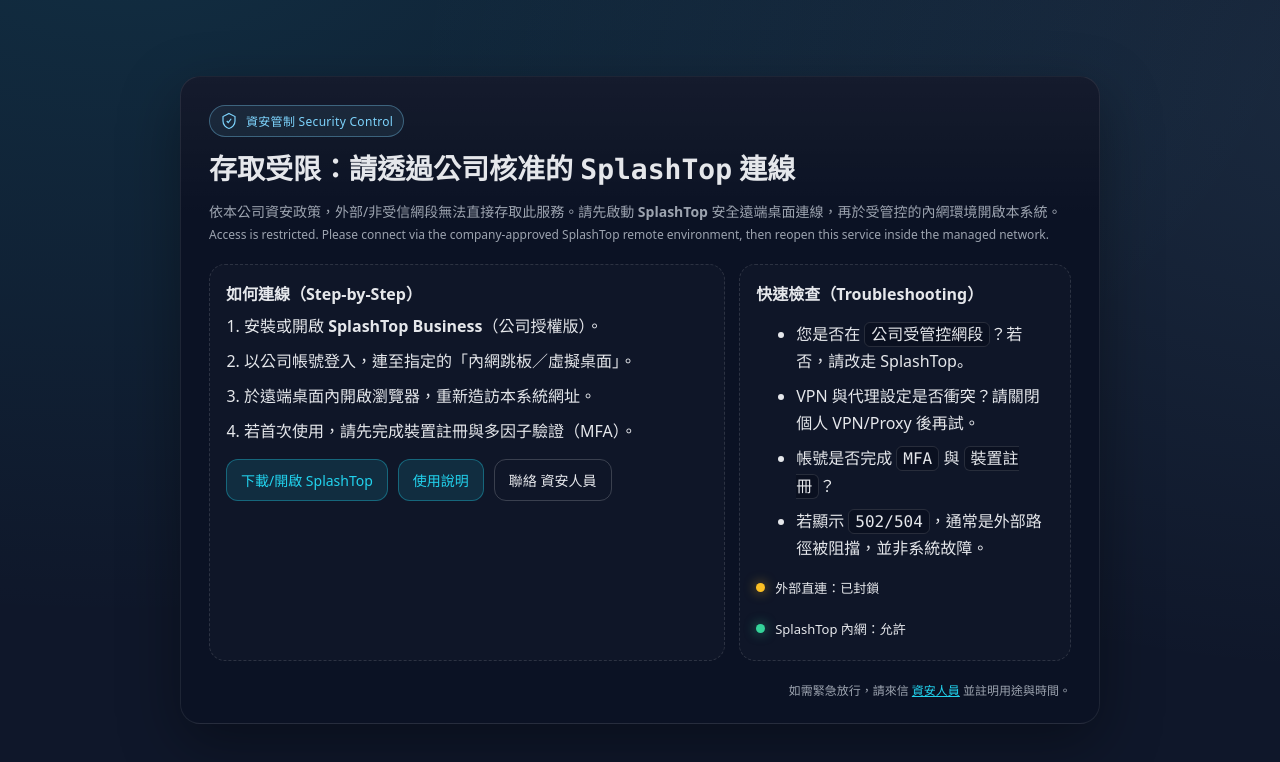
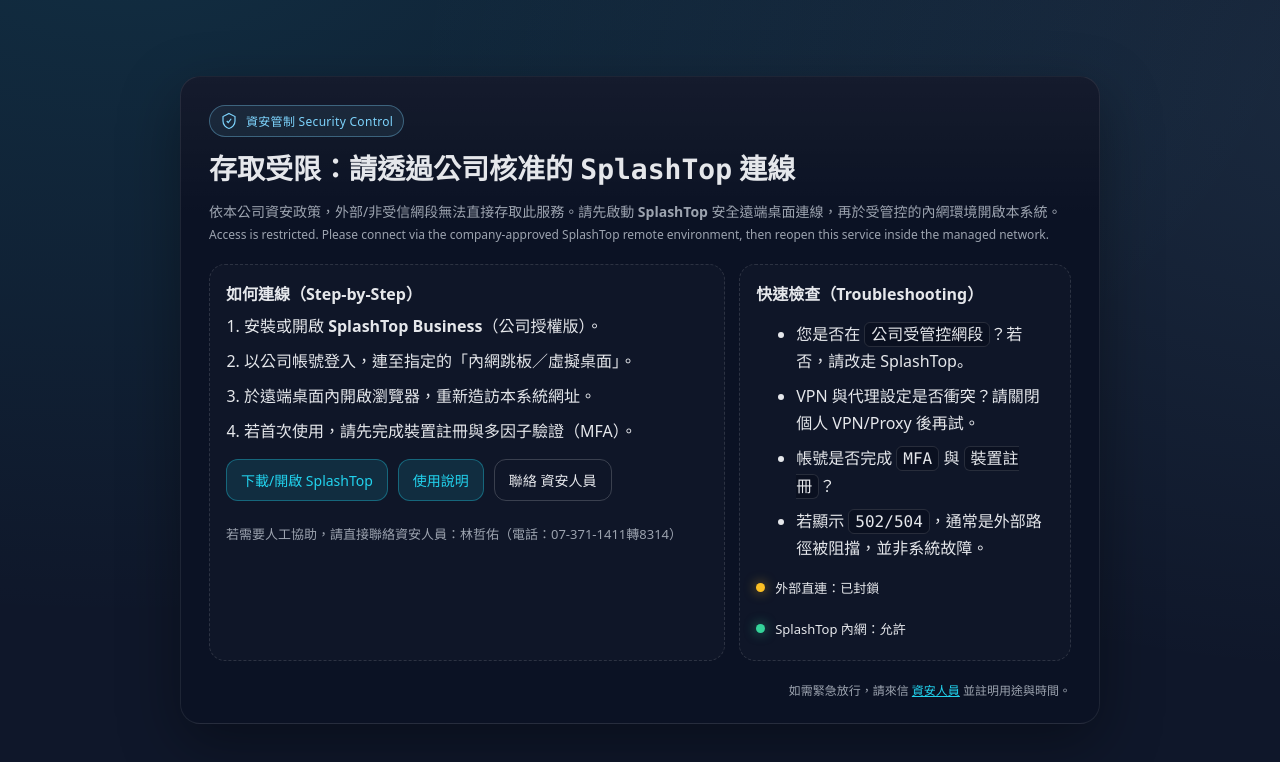
Before and after one commit to yannjouchen/splashtoprewrite, a plain HTML site: page index.html in a window 1280 px wide. Drawn offline with Linux system fonts and the light colour scheme.

Commit message:
20250905

```diff
--- a/index.html
+++ b/index.html
@@ -93,6 +93,9 @@
           <a class="btn" href="https://jwfpcsplashtop.fpcetg.com.tw/web/downloads" target="_blank" rel="noopener">下載/開啟 SplashTop</a>
           <a class="btn" href="https://fpcitcjwnas.fpcitc.com.tw:5001/fbdownload/%2fsplashtop%E5%AE%89%E8%A3%9D%E8%A8%AD%E5%AE%9A%E8%AA%AA%E6%98%8E.pptx?&mode=open&dlink=%222f5254504d535f54656d702f53706c617368746f70e5ae89e8a39de8a8ade5ae9ae8aaaae6988e2e70707478%22&stdhtml=true&_sid=ejKGVOPz2VMUpmHMkq6a27RDi6vjWJyDCs5lUJ7TlFILnUtVn9ohfzAta7QS17LOLhVo9cZ5Pn1TLO6jDsVNiw" target="_blank" rel="noopener">使用說明</a>
           <a class="btn secondary" href="mailto:joelin@fpc.com.tw">聯絡 資安人員</a>
+          <p class="note">
+            若需要人工協助，請直接聯絡資安人員：林哲佑（電話：07-371-1411轉8314）
+          </p>
         </div>
 
       </div>
```
